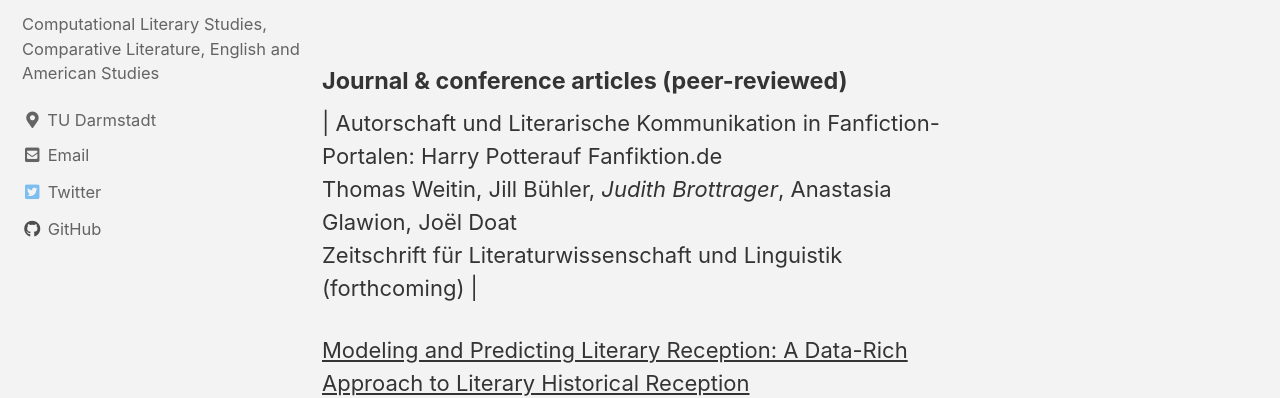
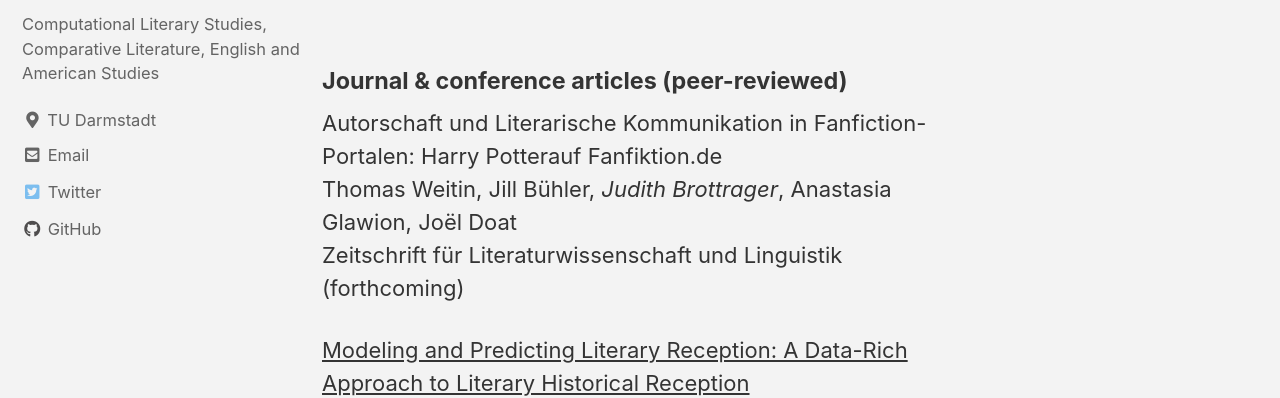
Before and after one commit to jbrottrager/jb, a Jekyll site: the page built from _pages/publications.md, in a window 1280 px wide and 900 px high. Shown: the part 142-540 px from the top of the window. Built offline with Jekyll 4.4.1, drawn with Linux system fonts in a browser that asks for light colours; cached includes are drawn as plain includes.

```diff
--- a/_pages/publications.md
+++ b/_pages/publications.md
@@ -7,9 +7,9 @@ author_profile: true
 
 #### Journal & conference articles (peer-reviewed)
 
-| Autorschaft und Literarische Kommunikation in Fanfiction-Portalen: Harry Potterauf Fanfiktion.de \
+Autorschaft und Literarische Kommunikation in Fanfiction-Portalen: Harry Potterauf Fanfiktion.de \
 Thomas Weitin, Jill Bühler, *Judith Brottrager*, Anastasia Glawion, Joël Doat \
-Zeitschrift für Literaturwissenschaft und Linguistik (forthcoming) |
+Zeitschrift für Literaturwissenschaft und Linguistik (forthcoming)
 
 [Modeling and Predicting Literary Reception: A Data-Rich Approach to Literary Historical Reception](https://jcls.io/article/id/95/) \
 *Judith Brottrager* , Annina Stahl, Arda Arslan, Ulrik Brandes, Thomas Weitin \
```
